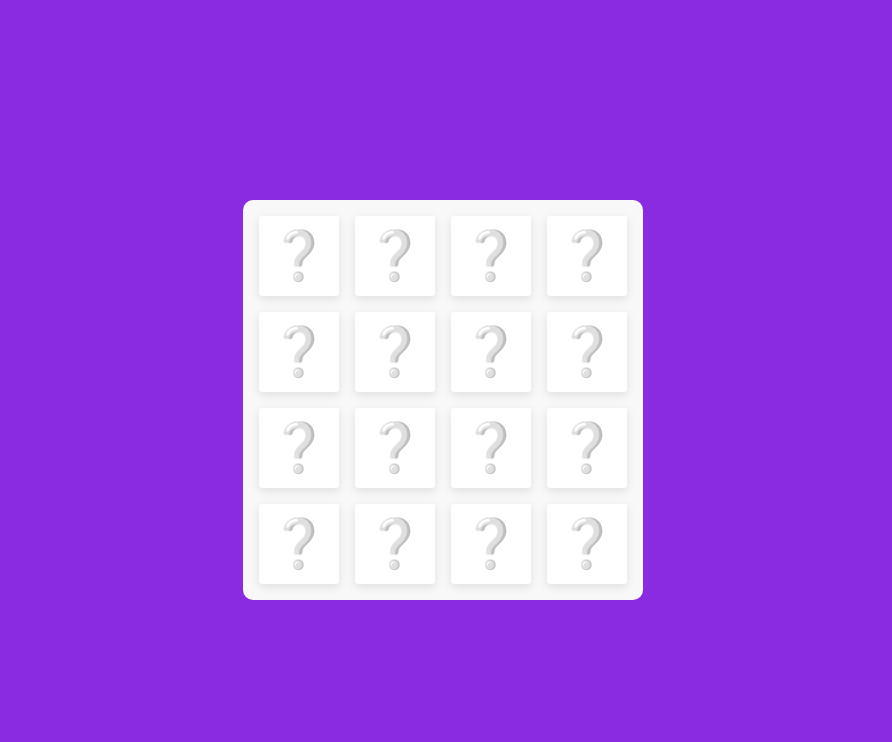
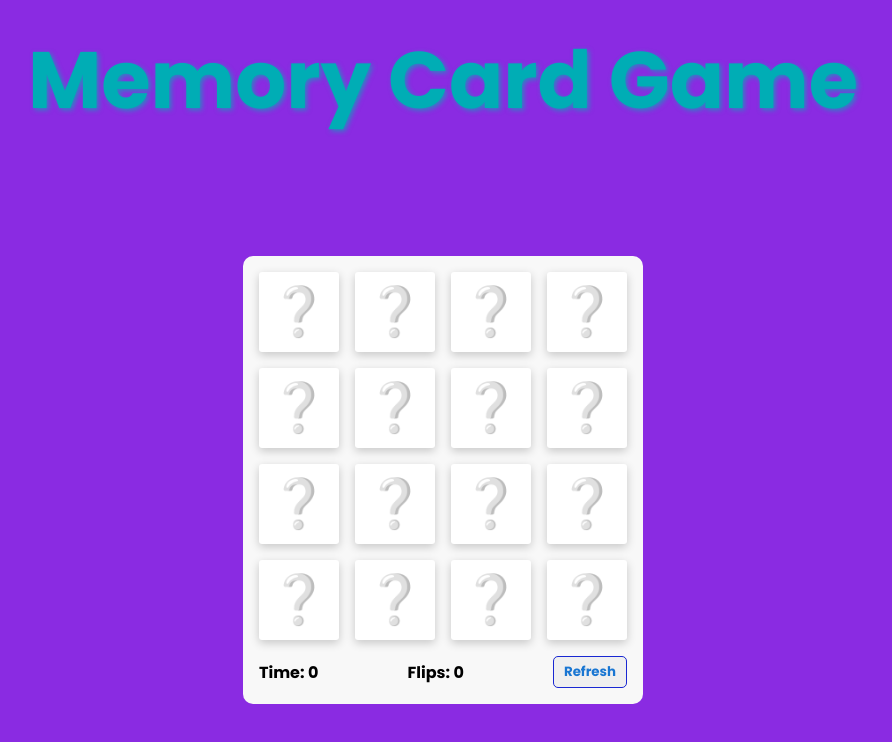
Before and after one commit to siddharthj14/Flip-Card-Game, a plain HTML site: page index.html in a window 1280 px wide. Shown: the whole page, without its empty margins (197-1089 px from the left). Drawn offline with Linux system fonts and the light colour scheme.

Commit message:
Game is now working

```diff
--- a/index.html
+++ b/index.html
@@ -5,26 +5,46 @@
     <meta name="viewport" content="width=device-width, initial-scale=1.0" />
     <title>Card Flip Game</title>
     <link rel="stylesheet" href="style.css" />
+    <link rel="preconnect" href="https://fonts.googleapis.com" />
+    <link rel="preconnect" href="https://fonts.gstatic.com" crossorigin />
+    <link
+      href="https://fonts.googleapis.com/css2?family=Poppins:wght@700&display=swap"
+      rel="stylesheet"
+    />
   </head>
   <body>
+    <header>Memory Card Game</header>
     <main>
       <div class="container">
-        <div class="card" id="0">💎</div>
-        <div class="card" id="1">🎲</div>
-        <div class="card" id="2">🎭</div>
-        <div class="card" id="3">🌟</div>
-        <div class="card" id="4">🔊</div>
-        <div class="card" id="5">💎</div>
-        <div class="card" id="6">💰</div>
-        <div class="card" id="7">🎀</div>
-        <div class="card" id="8">🔫</div>
-        <div class="card" id="9">🌟</div>
-        <div class="card" id="10">🎀</div>
-        <div class="card" id="11">🎭</div>
-        <div class="card" id="12">💰</div>
-        <div class="card" id="13">🎲</div>
-        <div class="card" id="14">🔫</div>
-        <div class="card" id="15">🔊</div>
+        <div class="grid-container">
+          <button class="card" id="0"></button>
+          <button class="card" id="1"></button>
+          <button class="card" id="2"></button>
+          <button class="card" id="3"></button>
+          <button class="card" id="4"></button>
+          <button class="card" id="5"></button>
+          <button class="card" id="6"></button>
+          <button class="card" id="7"></button>
+          <button class="card" id="8"></button>
+          <button class="card" id="9"></button>
+          <button class="card" id="10"></button>
+          <button class="card" id="11"></button>
+          <button class="card" id="12"></button>
+          <button class="card" id="13"></button>
+          <button class="card" id="14"></button>
+          <button class="card" id="15"></button>
+        </div>
+        <div class="details">
+          <div class="time">
+            Time:
+            <p class="timeCount">0</p>
+          </div>
+          <div class="flips">
+            Flips:
+            <p class="flipsCount">0</p>
+          </div>
+          <button class="refresh">Refresh</button>
+        </div>
       </div>
     </main>
     <script src="index.js"></script>
--- a/index.js
+++ b/index.js
@@ -1,30 +1,70 @@
 const cards = document.querySelectorAll(".card");
-const array = [];
-let first = "";
-let n = 0;
+const emojis = [
+  "💎",
+  "🎲",
+  "🎭",
+  "🌟",
+  "🔊",
+  "💎",
+  "💰",
+  "🎀",
+  "🔫",
+  "🌟",
+  "🎀",
+  "🎭",
+  "💰",
+  "🎲",
+  "🔫",
+  "🔊",
+];
+let flipsCount = 0;
+let firstCard = null;
+let secondCard = null;
+let match = 0;
+let clickLock = false;
 
-cards.forEach((card) => {
-  array[card.id] = card.innerHTML;
-  console.log(array);
-  card.innerHTML = "❔";
+const shuffledEmojis = shuffleArray(emojis);
 
+cards.forEach((card, index) => {
+  card.textContent = "❔";
   card.addEventListener("click", () => {
-    card.disabled = true;
-    n++;
-    card.innerHTML = array[card.id];
-    console.log(n);
-    if (n == 1) {
-      first = card;
-    }
-    if (first.innerHTML == card.innerHTML && n == 2) {
-      n = 0;
-      console.log("win");
-    } else if (n == 2) {
-      n = 0;
-      setTimeout(() => {
-        first.innerHTML = "❔";
-        card.innerHTML = "❔";
-      }, 1000);
+    if (clickLock) return;
+    flipsCount++;
+    card.textContent = shuffledEmojis[index];
+    if (flipsCount === 1) {
+      firstCard = card;
+      firstCard.disabled = true;
+    } else if (flipsCount === 2) {
+      secondCard = card;
+      clickLock = true;
+      matchCards(firstCard, secondCard);
+      flipsCount = 0;
     }
   });
 });
+
+function shuffleArray(array) {
+  const shuffledArray = array.slice();
+  for (let i = shuffledArray.length - 1; i > 0; i--) {
+    const j = Math.floor(Math.random() * (i + 1));
+    [shuffledArray[i], shuffledArray[j]] = [shuffledArray[j], shuffledArray[i]];
+  }
+  return shuffledArray;
+}
+
+function matchCards(card1, card2) {
+  if (card1.textContent === card2.textContent) {
+    match++;
+    if (match === emojis.length / 2) {
+      alert("Congratulations! You've matched all pairs.");
+    }
+    clickLock = false;
+  } else {
+    setTimeout(() => {
+      card1.textContent = "❔";
+      card2.textContent = "❔";
+      card1.disabled = false;
+      clickLock = false;
+    }, 1000);
+  }
+}
--- a/style.css
+++ b/style.css
@@ -2,13 +2,26 @@
   margin: 0;
   padding: 0;
   box-sizing: border-box;
+  font-family: "Poppins", sans-serif;
 }
 
 body {
   background-color: blueviolet;
 }
+
+header {
+  height: 20vh;
+  font-size: 10vmin;
+  font-weight: bold;
+  color: #00adb5;
+  display: flex;
+  justify-content: center;
+  align-items: center;
+  text-shadow: 2px 2px 5px rgba(0, 172, 181, 0.7);
+}
+
 main {
-  height: 100vh;
+  height: 80vh;
   display: flex;
   justify-content: center;
   align-items: center;
@@ -17,25 +30,65 @@ main {
   padding: 2vmin;
   background-color: rgb(248, 248, 248);
   border-radius: 10px;
+}
+
+.grid-container {
   display: grid;
   grid-template-rows: repeat(4, 1fr);
   grid-template-columns: repeat(4, 1fr);
   gap: 2vmin;
+  margin-bottom: 2vmin;
+}
+.details {
+  display: flex;
+  align-items: center;
+  justify-content: space-between;
+  font-weight: bolder;
+}
+
+.details p {
+  display: inline-block;
+}
+
+.time {
+  display: inline-block;
+}
+.flips {
+  display: inline-block;
+}
+.refresh {
+  border: 1px solid rgb(25, 40, 210);
+  color: rgb(25, 118, 210);
+  padding: 5px 10px;
+  border-radius: 5px;
+  cursor: pointer;
+  transition: background-color 0.3s, transform 0.2s;
+}
+
+.refresh:hover {
+  color: white;
+  background-color: rgb(25, 40, 210);
+  transform: scale(1.05);
 }
 
 .card {
   height: 10vmin;
   width: 10vmin;
-  background-color:rgb(255, 255, 255);
+  background-color: rgb(255, 255, 255);
   border-radius: 3px;
   font-size: 6vmin;
   display: flex;
   justify-content: center;
   align-items: center;
   user-select: none;
-  box-shadow: 0px 3px 10px rgba(0,0,0,0.1);
+  box-shadow: 0px 3px 10px rgba(0, 0, 0, 0.2);
+  border: none;
 }
 
-.card:hover{
-    cursor:pointer;
+.card:hover {
+  cursor: pointer;
 }
+
+.card:disabled {
+  color: black;
+}
```
